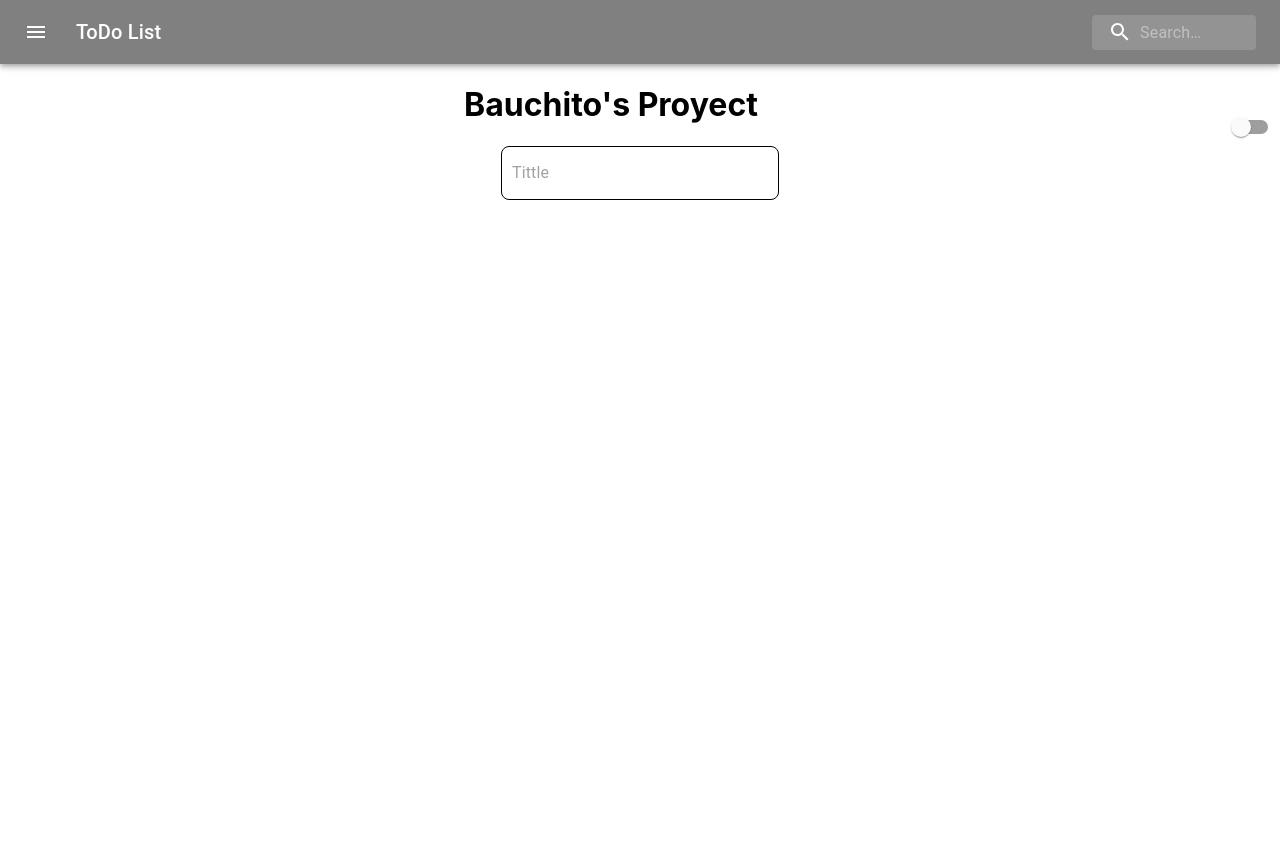
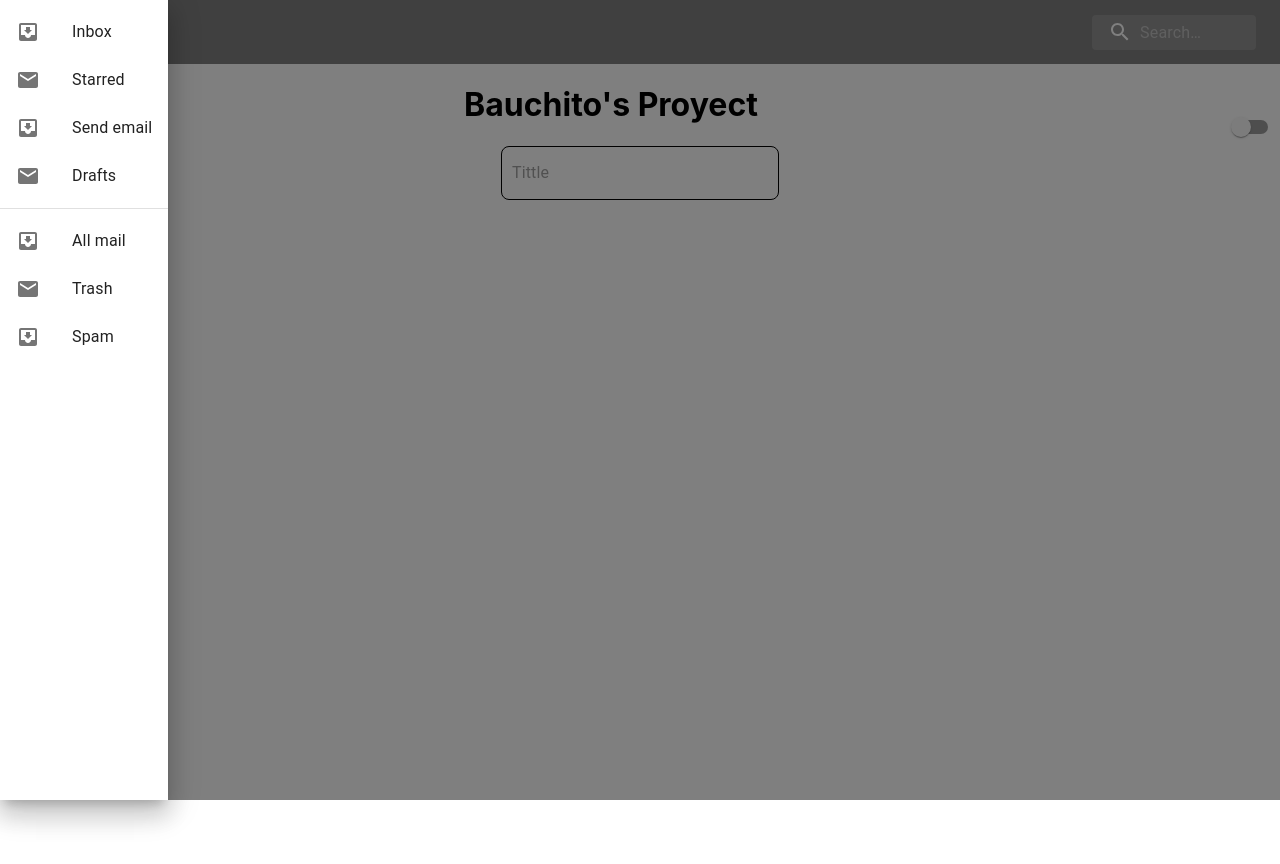
Before and after one commit to BautistaMiguel/to-do-app, a React (Create React App) app: page / in a window 1280 px wide. Both pictures are taken after a click on the button "open drawer". Before the commit the page ends 800 px from the top, so only its background shows below. Built offline with nearby package versions, Linux system fonts and the light colour scheme.

Commit message:
drawer added

```diff
--- a/src/App.js
+++ b/src/App.js
@@ -4,12 +4,14 @@ import { BrowserRouter as Router, Switch, Route } from "react-router-dom";
 import Home from "./pages/Home";
 import { ThemeProvider as ThemeMuiProvider } from "@material-ui/core/styles";
 import { themeContext } from "./contexts/themes";
+import Layout from "./components/common/Layout";
 
 const App = () => {
   const { getTheme } = useContext(themeContext);
 
   return (
     <ThemeMuiProvider theme={getTheme()}>
+      <Layout>
         <Router>
           <Switch>
             <Route path="/">
@@ -17,6 +19,7 @@ const App = () => {
             </Route>
           </Switch>
         </Router>
+      </Layout>
     </ThemeMuiProvider>
   );
 };
--- a/src/components/common/AppBar.js
+++ b/src/components/common/AppBar/index.js
@@ -8,7 +8,7 @@ import MenuIcon from "@material-ui/icons/Menu";
 import SearchIcon from "@material-ui/icons/Search";
 import useStyles from "./styles";
 
-export default function SearchAppBar() {
+export default function SearchAppBar({ toggleDrawer }) {
   const classes = useStyles();
 
   return (
@@ -16,6 +16,7 @@ export default function SearchAppBar() {
       <AppBar className={classes.appBar} position="static">
         <Toolbar>
           <IconButton
+            onClick={toggleDrawer}
             edge="start"
             className={classes.menuButton}
             color="inherit"
--- a/src/components/common/styles.js
+++ b/src/components/common/AppBar/styles.js
@@ -5,11 +5,7 @@ const useStyles = makeStyles((theme) =>
     root: {
       flexGrow: 1,
     },
-    appBar: {
-      root: {
-        color: "red",
-      },
-    },
+
     menuButton: {
       marginRight: theme.spacing(2),
     },
--- /dev/null
+++ b/src/components/common/Drawer/index.js
@@ -0,0 +1,47 @@
+import React from "react";
+import Drawer from "@material-ui/core/Drawer";
+import Button from "@material-ui/core/Button";
+import List from "@material-ui/core/List";
+import Divider from "@material-ui/core/Divider";
+import ListItem from "@material-ui/core/ListItem";
+import ListItemIcon from "@material-ui/core/ListItemIcon";
+import ListItemText from "@material-ui/core/ListItemText";
+import InboxIcon from "@material-ui/icons/MoveToInbox";
+import MailIcon from "@material-ui/icons/Mail";
+import useStyles from "../AppBar/styles";
+
+export default function TemporaryDrawer({ toggleDrawer, isOpen }) {
+  const classes = useStyles();
+
+  const list = () => (
+    <div className={classes.list} role="presentation" onClick={toggleDrawer}>
+      <List>
+        {["Inbox", "Starred", "Send email", "Drafts"].map((text, index) => (
+          <ListItem button key={text}>
+            <ListItemIcon>
+              {index % 2 === 0 ? <InboxIcon /> : <MailIcon />}
+            </ListItemIcon>
+            <ListItemText primary={text} />
+          </ListItem>
+        ))}
+      </List>
+      <Divider />
+      <List>
+        {["All mail", "Trash", "Spam"].map((text, index) => (
+          <ListItem button key={text}>
+            <ListItemIcon>
+              {index % 2 === 0 ? <InboxIcon /> : <MailIcon />}
+            </ListItemIcon>
+            <ListItemText primary={text} />
+          </ListItem>
+        ))}
+      </List>
+    </div>
+  );
+
+  return (
+    <Drawer anchor={"left"} open={isOpen} onClose={toggleDrawer}>
+      {list()}
+    </Drawer>
+  );
+}
--- /dev/null
+++ b/src/components/common/Drawer/styles.js
@@ -0,0 +1,14 @@
+import { createStyles, makeStyles } from "@material-ui/core/styles";
+
+const useStyles = makeStyles((theme) =>
+  createStyles({
+    list: {
+      width: 250,
+    },
+    fullList: {
+      width: "auto",
+    },
+  })
+);
+
+export default useStyles;
--- /dev/null
+++ b/src/components/common/Layout/index.js
@@ -0,0 +1,21 @@
+import React, { useState } from "react";
+import AppBar from "../AppBar";
+import Drawer from "../Drawer";
+
+const Layout = ({ children }) => {
+  const [isOpen, setIsOpen] = useState(false);
+
+  const toggleDrawer = () => {
+    setIsOpen(!isOpen);
+  };
+
+  return (
+    <>
+      <AppBar toggleDrawer={toggleDrawer} />
+      <Drawer toggleDrawer={toggleDrawer} isOpen={isOpen} />
+      {children}
+    </>
+  );
+};
+
+export default Layout;
--- a/src/components/toDo/AddToDoForm/styles.js
+++ b/src/components/toDo/AddToDoForm/styles.js
@@ -11,6 +11,7 @@ const useStyles = makeStyles({
     border: "1px solid black",
     borderRadius: "8px",
     padding: "10px",
+    marginBottom: "10px",
   },
   input: {
     width: "100%",
--- a/src/pages/Home/index.js
+++ b/src/pages/Home/index.js
@@ -7,7 +7,6 @@ import useStyles from "./styles";
 import Switch from "@material-ui/core/Switch";
 import { themeContext } from "../../contexts/themes";
 import useNotes from "../../hooks/useNotes";
-import SearchAppBar from "../../components/common/AppBar";
 
 const Home = () => {
   const classes = useStyles();
@@ -18,7 +17,6 @@ const Home = () => {
 
   return (
     <div className={classes.body}>
-      <SearchAppBar />
       <div className={classes.toggle}>
         <div></div>
         <h1>Bauchito's Proyect</h1>
@@ -29,7 +27,9 @@ const Home = () => {
         />
       </div>
       <AddToDoForm addNewNote={(note) => dispatch(addNote(note))} />
-      <ToDoList deleteNote={(noteId) => moveToTrash(noteId)} notes={notes} />
+      <div>
+        <ToDoList deleteNote={(noteId) => moveToTrash(noteId)} notes={notes} />
+      </div>
     </div>
   );
 };
```
Lines whose indentation alone changed are shown as unchanged.
